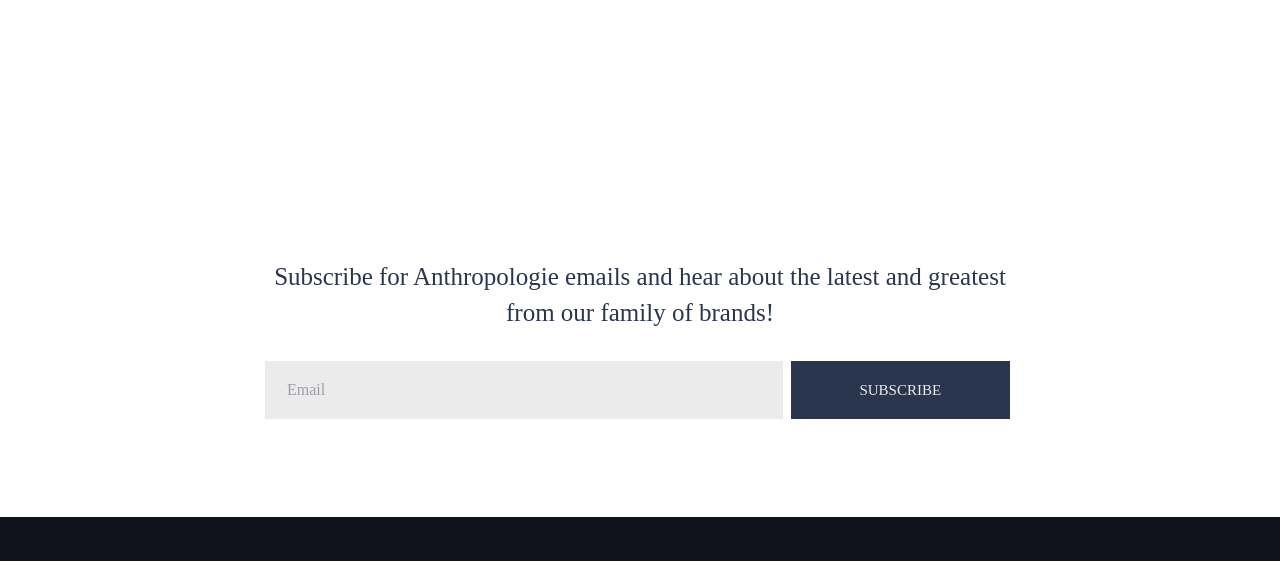
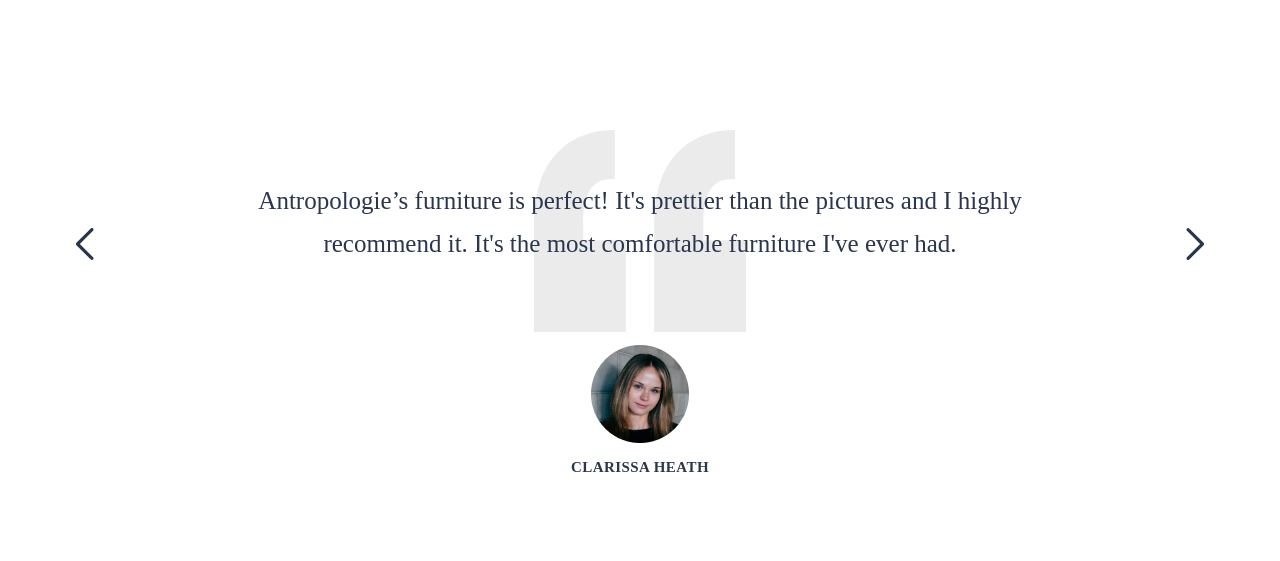
Before and after one commit to Margo-23/anthro, a website: page app/index.html in a window 1280 px wide. Shown: the part 2890-3451 px from the top of the page. Drawn offline with nearby package versions, Linux system fonts and the light colour scheme; files that its build step writes are made by us from their sources; files whose address does not match are found by name.

Commit message:
added comment-slider 1hour

```diff
--- a/app/index.html
+++ b/app/index.html
@@ -180,6 +180,37 @@
       </div>
     </section>
 
+    <section class="comment">
+      <div class="container">
+        <div class="comment__inner">
+          <div class="comments__slider-btns">
+            <div class="comment__slider-prew"><img class = "comment__slider-btns__img" src="./images/icons/arrow-right.svg" alt="arrow-prew"></div>
+            <div class="comment__slider-next"><img class = "comment__slider-btns__img" src="./images/icons/arrow-right.svg" alt="arrow-prew"></div>
+          </div>
+          <div class="comment__slider">
+
+            <div class="comment__item">
+              <p class="comment__text">Antropologie’s furniture is perfect! It's prettier than the pictures and  I highly recommend it. It's the most comfortable furniture I've ever had.</p>
+              <img class="comment__img" src="./images/avatars/avatar1.jpg" alt="comment avatar">
+              <div class="comment__name">Clarissa Heath</div>
+            </div>
+            <div class="comment__item">
+              <p class="comment__text">Comment2: Antropologie’s furniture is perfect! It's prettier than the pictures and  I highly recommend it. It's the most comfortable furniture I've ever had.</p>
+              <img class="comment__img" src="./images/avatars/avatar1.jpg" alt="comment avatar">
+              <div class="comment__name">Clarissa Heath</div>
+            </div>
+            <div class="comment__item">
+              <p class="comment__text">Comment3: Antropologie’s furniture is perfect! It's prettier than the pictures and  I highly recommend it. It's the most comfortable furniture I've ever had.</p>
+              <img class="comment__img" src="./images/avatars/avatar1.jpg" alt="comment avatar">
+              <div class="comment__name">Clarissa Heath</div>
+            </div>
+
+          </div>
+
+        </div>
+      </div>
+    </section>
+
 
     <section class="subscription">
       <div class="container">
--- a/app/js/main.js
+++ b/app/js/main.js
@@ -7,9 +7,14 @@
     $('.logo-blue').css( "display", "block" );
 
   });
-
 });
 
 $(function(){
+$('.comment__slider').slick({
+  slidesToShow: 1,
+  slidesToScroll: 1,
+  prevArrow: $('.comment__slider-prew'),
+  nextArrow: $('.comment__slider-next'),
 
 });
+});
--- a/app/scss/_libs.scss
+++ b/app/scss/_libs.scss
@@ -0,0 +1 @@
+@import '../../node_modules/slick-carousel/slick/slick.scss';
--- a/app/scss/index.scss
+++ b/app/scss/index.scss
@@ -283,6 +283,57 @@
   }
 }
 
+.comment{
+  background-image: url('../images/quote-bg.svg');
+  background-repeat: no-repeat;
+  background-position: top center;
+  &__inner{
+    position: relative;
+  }
+  &__item{
+    text-align: center;
+    margin-bottom: 150px;
+  }
+  &__text{
+    display: block;
+    margin: 0 auto;
+    padding: 50px 0 80px;
+    max-width: 830px;
+    line-height: 43px;
+    @extend %mont-500;
+  }
+  &__img{
+    margin: 0 auto;
+  }
+  &__name{
+    padding-top: 15px;
+    text-transform: uppercase;
+    font-size: 15px;
+    line-height: 18px;
+    @extend %mont-700;
+    letter-spacing: 0.03em;
+  }
+  &__slider-prew,
+  &__slider-next{
+    position: absolute;
+    top: 20%;
+    z-index: 100;
+    // transform: translateY(-50%);
+  }
+  &__slider-prew{
+    left: 5px;
+  }
+  &__slider-next{
+    transform: rotate(180deg);
+    right: 5px;
+
+  }
+  &__slider-btns__img{
+    width: 20px;
+    height: 32px;
+  }
+}
+
 
 .subscription{
 
--- a/gulpfile.js
+++ b/gulpfile.js
@@ -32,6 +32,7 @@
 function scripts(){
   return src([
     'node_modules/jquery/dist/jquery.js',
+    'node_modules/slick-carousel/slick/slick.js',
     'app/js/main.js'
   ])
   .pipe(concat('main.min.js'))
--- a/package.json
+++ b/package.json
@@ -19,5 +19,8 @@
     "gulp-uglify": "^3.0.2",
     "imagemin": "^8.0.0",
     "jquery": "^3.6.0"
+  },
+  "dependencies": {
+    "slick-carousel": "^1.8.1"
   }
 }
```
Also changed, not shown: app/images/icons/arrow-right.svg (added), app/js/main.min.js.
